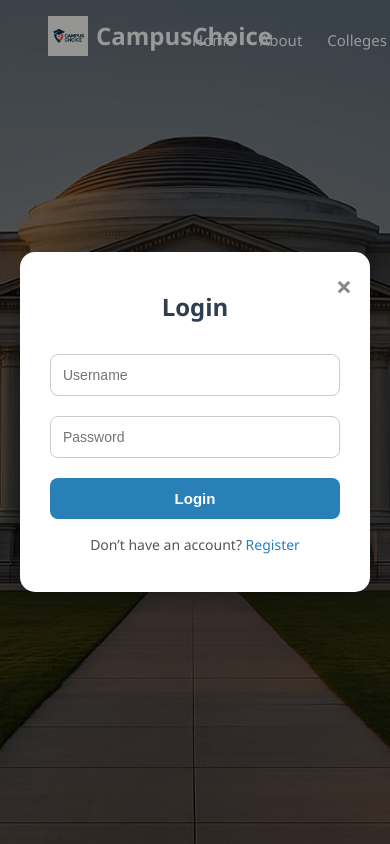
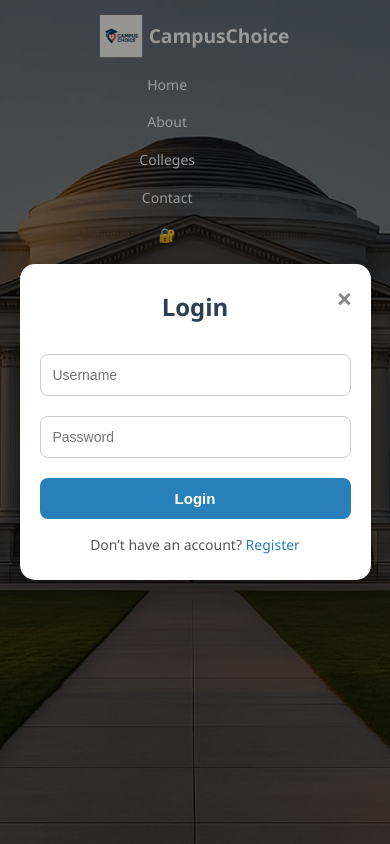
Before and after one commit to ayanshaikh29/CampusChoice-college-finder, a Flask app: page / in a window 390 px wide. Run offline with Flask 3, Linux system fonts and the light colour scheme.

Commit message:
Update style.css

```diff
--- a/static/style.css
+++ b/static/style.css
@@ -37,6 +37,7 @@ a {
   justify-content: center;
   align-items: center;
   z-index: 100;
+  animation: fadeIn 0.6s ease;
 }
 .modal-content {
   background: #ffffff;
@@ -46,6 +47,8 @@ a {
   width: 350px;
   position: relative;
   text-align: center;
+  animation: modalPop 0.8s;
+  z-index: 1000;
 }
 .modal-content h2 {
   color: #2c3e50;
@@ -91,16 +94,6 @@ a {
 .modal-content .link a {
   color: #2980b9;
 }
-.modal-content {
-    background: #ffffff;
-    padding: 36px 30px;
-    border-radius: 15px;
-    box-shadow: 0 0 20px rgba(0, 0, 0, 0.25);
-    width: 350px;
-    position: relative;
-    text-align: center;
-    z-index: 1000;                /* <<< Add this line! */
-}
 
 .navbar {
   display: flex;
@@ -112,6 +105,8 @@ a {
   top: 0;
   width: 100%;
   z-index: 10;
+
+  animation: slideDown 1s ease-in-out;
 }
 
 .logo {
@@ -125,6 +120,7 @@ a {
 .logo img {
   width: 70px;
   margin-right: 8px;
+  animation: pulse 2s infinite ease-in-out;
 }
 
 .nav-links {
@@ -137,7 +133,9 @@ a {
   text-decoration: none;
   color:white;
   font-weight: 500;
-  transition: color 0.3s;
+  transition: color 0.3s ease;
+  position: relative;
+  overflow: hidden;
 }
 
 .nav-links a:hover {
@@ -147,9 +145,11 @@ a {
 .user-icon {
   font-size: 1.2rem;
 }
+
 html {
   scroll-behavior: smooth;
 }
+
 /* Hero Section */
 .hero {
   height: 100vh;
@@ -177,6 +177,7 @@ html {
   position: relative;
   z-index: 2;
   max-width: 800px;
+  animation: fadeUp 1.5s ease-out;
 }
 
 .hero h1 {
@@ -195,14 +196,14 @@ html {
   text-decoration: none;
   font-size: 1.1rem;
   font-weight: 600;
-  transition: background 0.3s;
+  transition: transform 0.3s;
 }
 
 .btn:hover {
   background-color: #003d99;
+  animation: bounce 0.4s;
 }
-
-/* 🔳 Info Blocks Section */
+/* Info Block */
 .info-blocks {
     padding: 60px 40px;
     background-color: #f9f9f9;
@@ -246,7 +247,7 @@ html {
 }
 
 
-/* 📋 Form Section (index.html) */
+/* Form Section */
 .form-section {
   max-width: 500px;
   margin: 40px auto;
@@ -254,20 +255,18 @@ html {
   padding: 30px;
   border-radius: 12px;
   box-shadow: 0px 0px 20px rgba(0, 0, 0, 0.08);
+  animation: fadeIn 1s ease;
 }
-
 .form-section h2 {
   text-align: center;
   color: #333;
   margin-bottom: 25px;
 }
-
 .form-container label {
   display: block;
   margin-top: 15px;
   font-weight: 500;
 }
-
 .form-container input,
 .form-container select {
   width: 100%;
@@ -276,7 +275,6 @@ html {
   border: 1px solid #ccc;
   border-radius: 6px;
 }
-
 button {
   margin-top: 20px;
   width: 100%;
@@ -288,12 +286,11 @@ button {
   font-size: 16px;
   cursor: pointer;
 }
-
 button:hover {
   background-color: #00307a;
 }
 
-/* 📊 Result Page (result.html) */
+/* Result Page */
 header {
   display: flex;
   justify-content: space-between;
@@ -303,24 +300,20 @@ header {
   box-shadow: 0 2px 10px rgba(0, 0, 0, 0.05);
   position: relative;
 }
-
 .logo-group {
   display: flex;
   align-items: center;
   gap: 10px;
 }
-
 .logo-img {
   max-width: 40px;
   height: auto;
 }
-
 .logo-text {
   font-size: 18px;
   font-weight: bold;
   color: white;
 }
-
 .nav-links {
   position: absolute;
   left: 90%;
@@ -328,7 +321,6 @@ header {
   display: flex;
   gap: 25px;
 }
-
 .nav-links a {
   color: white;
   text-decoration: none;
@@ -336,23 +328,18 @@ header {
   font-weight: 500;
   transition: color 0.3s;
 }
-
 .nav-links a:hover {
   color: #aad4ff;
 }
-
-
 .result-container {
   max-width: 1000px;
   margin: auto;
 }
-
 .result-section h1 {
   text-align: center;
   color: #004aad;
   margin-bottom: 30px;
 }
-
 .table-card {
   background-color: #fff;
   border-radius: 12px;
@@ -360,34 +347,29 @@ header {
   padding: 25px;
   overflow-x: auto;
 }
-
 .college-table {
   width: 100%;
   border-collapse: collapse;
   margin-top: 10px;
   font-size: 16px;
 }
-
 .college-table th,
 .college-table td {
   padding: 12px 15px;
   text-align: center;
 }
-
 .college-table th {
   background-color: #004aad;
   color: white;
 }
-
 .college-table tr:nth-child(even) {
   background-color: #f9f9f9;
 }
-
 .college-table tr:hover {
   background-color: #eef;
 }
 
-/* ❌ No Result Case */
+/* No Result */
 .no-results {
   text-align: center;
   background-color: white;
@@ -395,13 +377,11 @@ header {
   border-radius: 10px;
   box-shadow: 0px 4px 15px rgba(0, 0, 0, 0.08);
 }
-
 .no-results p {
   color: #555;
   font-size: 18px;
   margin: 20px 0;
 }
-
 .no-result-img {
   max-width: 180px;
   opacity: 0.7;
@@ -412,7 +392,6 @@ header {
   text-align: center;
   margin-top: 25px;
 }
-
 .back-button {
   text-decoration: none;
   padding: 10px 25px;
@@ -422,12 +401,11 @@ header {
   font-weight: bold;
   transition: background-color 0.3s;
 }
-
 .back-button:hover {
   background-color: #00307a;
 }
 
-/* 🔽 Footer */
+/* Footer */
 footer {
   text-align: center;
   padding: 20px;
@@ -435,30 +413,121 @@ footer {
   color: #777;
   font-size: 14px;
   margin-top: 60px;
+  animation: fadeIn 1.5s ease-in;
 }
 
+/* Animations */
+@keyframes fadeIn {
+  from { opacity: 0; }
+  to { opacity: 1; }
+}
+@keyframes fadeUp {
+  0% { opacity: 0; transform: translateY(40px); }
+  100% { opacity: 1; transform: translateY(0); }
+}
+@keyframes fadeUpCard {
+  0% { opacity: 0; transform: translateY(60px); }
+  100% { opacity: 1; transform: translateY(0); }
+}
+@keyframes slideDown {
+  from { transform: translateY(-60px); opacity: 0; }
+  to { transform: translateY(0); opacity: 1; }
+}
+@keyframes pulse {
+  0% { transform: scale(1); }
+  50% { transform: scale(1.08); }
+  100% { transform: scale(1); }
+}
+@keyframes bounce {
+  0% { transform: scale(1); }
+  30% { transform: scale(1.08); }
+  60% { transform: scale(0.98); }
+  100% { transform: scale(1.03); }
+}
+@keyframes modalPop {
+  0% { opacity: 0; transform: scale(0.92) translateY(32px); }
+  60% { opacity: 1; transform: scale(1.04); }
+  100% { opacity: 1; transform: scale(1) translateY(0); }
+}
 
-/* 📱 Responsive */
-@media (max-width: 600px) {
+/* ✅ Responsive for Tablet and Mobile */
+@media screen and (max-width: 992px) {
+  .navbar {
+    flex-direction: column;
+    padding: 1rem;
+    text-align: center;
+  }
+  .nav-links {
+    flex-direction: column;
+    position: static;
+    transform: none;
+    gap: 1rem;
+    margin-top: 1rem;
+  }
+  .hero h1 {
+    font-size: 2rem;
+    padding: 0 10px;
+  }
+  .info-blocks .row {
+    flex-direction: column;
+    align-items: center;
+  }
+  .info-card {
+    width: 90%;
+  }
+  .form-section {
+    margin: 20px 10px;
+    padding: 20px;
+  }
+  .modal-content {
+    width: 90%;
+    padding: 24px 20px;
+  }
+}
+@media screen and (max-width: 600px) {
+  .logo {
+    font-size: 1.2rem;
+  }
+  .logo img {
+    width: 50px;
+  }
+  .hero h1 {
+    font-size: 1.6rem;
+  }
+  .btn {
+    padding: 0.6rem 1.5rem;
+    font-size: 1rem;
+  }
+  .nav-links a {
+    font-size: 14px;
+  }
+  .card-text h3 {
+    font-size: 16px;
+  }
+  .form-section h2 {
+    font-size: 20px;
+  }
+  .college-table th,
+  .college-table td {
+    font-size: 12px;
+    padding: 10px;
+  }
+  .logo-text {
+    font-size: 16px;
+  }
   header {
     flex-direction: column;
-    align-items: flex-start;
+    align-items: center;
+    padding: 10px;
   }
-
   .nav-links {
-    margin-top: 10px;
+    flex-direction: column;
+    align-items: center;
+    left: 50%;
+    transform: translateX(-50%);
+    gap: 12px;
   }
-
-  .form-section,
-  .result-section {
-    padding: 20px;
-  }
-
-  .hero h1 {
-    font-size: 22px;
-  }
-
-  .college-table {
-    font-size: 14px;
+  .table-card {
+    padding: 10px;
   }
 }
```
Lines whose indentation alone changed are shown as unchanged.
